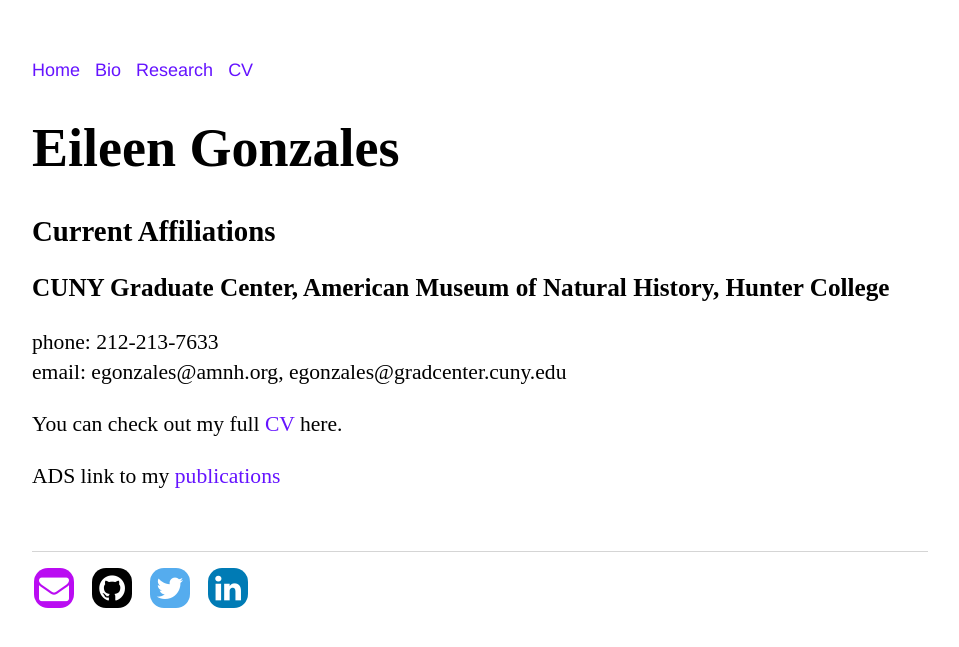
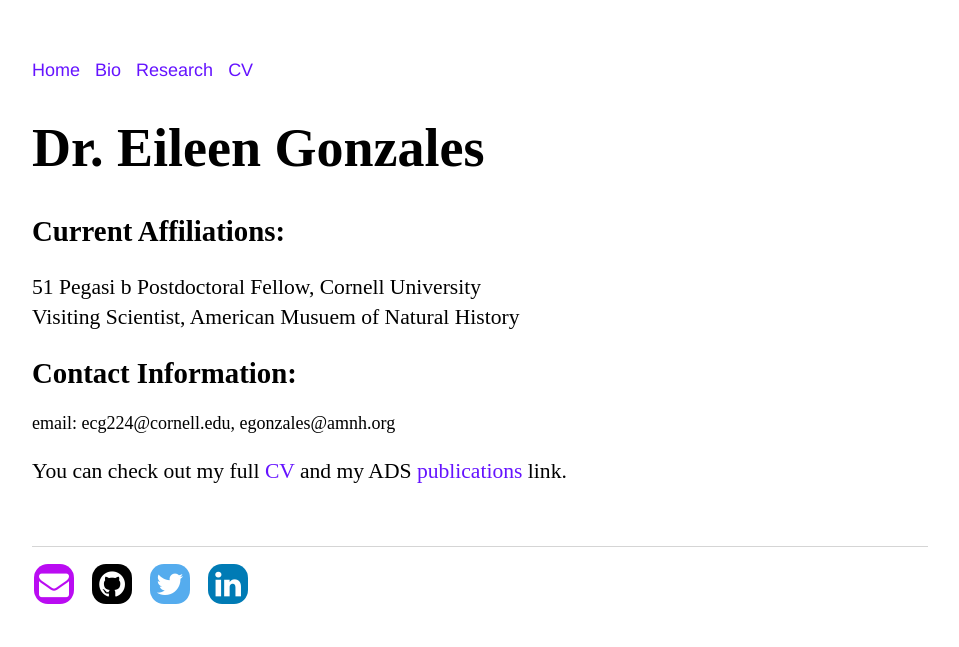
Before and after one commit to ECGonzales/ECGonzales.github.io, a Jekyll site: the page built from CV/index.html, in a window 1280 px wide. Shown: the top 647 px of the page, without its empty margins (160-1119 px from the left). Built offline with Jekyll 4.4.1, drawn with Linux system fonts in a browser that asks for light colours.

Commit message:
Updated contact information and CV/ADS link text

```diff
--- a/CV/index.html
+++ b/CV/index.html
@@ -4,14 +4,16 @@
 ---
 
 	<div class="cv">
-		<h1>Eileen Gonzales</h1>
-		<h2>Current Affiliations</h2>
-		<h3>CUNY Graduate Center, American Museum of Natural History, Hunter College</h3>
-		<p>phone: 212-213-7633 </br>
-		email: egonzales@amnh.org, egonzales@gradcenter.cuny.edu</p>
+		<h1>Dr. Eileen Gonzales</h1>
+		<h2>Current Affiliations: </h2>
+		<p>51 Pegasi b Postdoctoral Fellow, Cornell University<br>
+		   Visiting Scientist, American Musuem of Natural History</p>
 
-		<p> You can check out my full <a href="http:/ECGonzales.github.io/CV/CV_EileenGonzales.pdf" class="download" title="Download CV as PDF">CV</a> here. </p>
-		<p>ADS link to my <a href="https://ui.adsabs.harvard.edu/#search/q=orcid%3A0000-0003-4636-6676&sort=date%20desc%2C%20bibcode%20desc&p_=0">publications</a></p>
+		<h2>Contact Information: </h2>
+		<!-- <p>phone: 212-213-7633 </br> UPDATE this?-->
+		email: ecg224@cornell.edu, egonzales@amnh.org</p>
+
+		<p> You can check out my full <a href="http:/ECGonzales.github.io/CV/CV_EileenGonzales.pdf" class="download" title="Download CV as PDF">CV</a> and my ADS <a href="https://ui.adsabs.harvard.edu/#search/q=orcid%3A0000-0003-4636-6676&sort=date%20desc%2C%20bibcode%20desc&p_=0">publications</a> link.</p>
 
 
 	</div>
```
